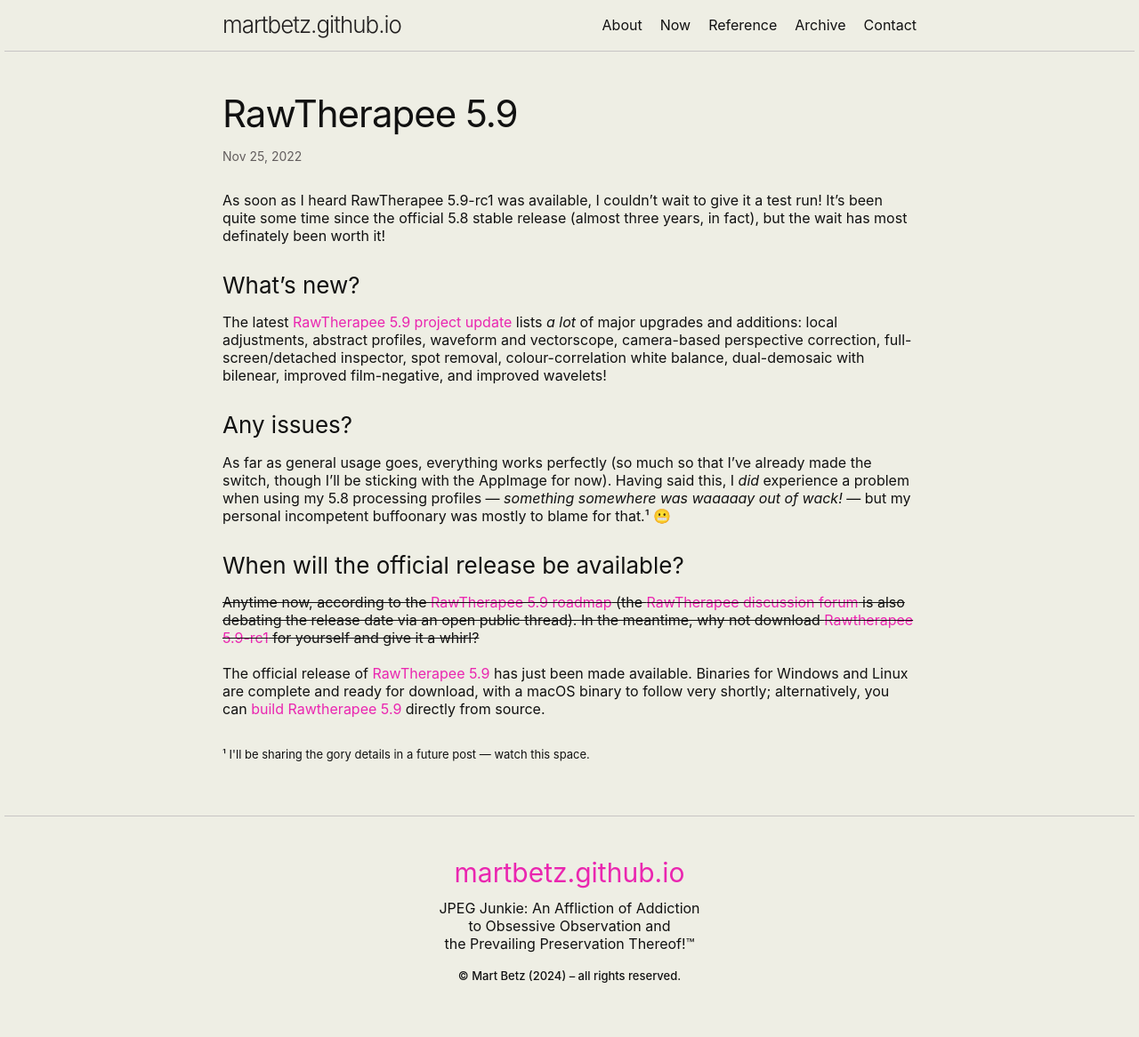
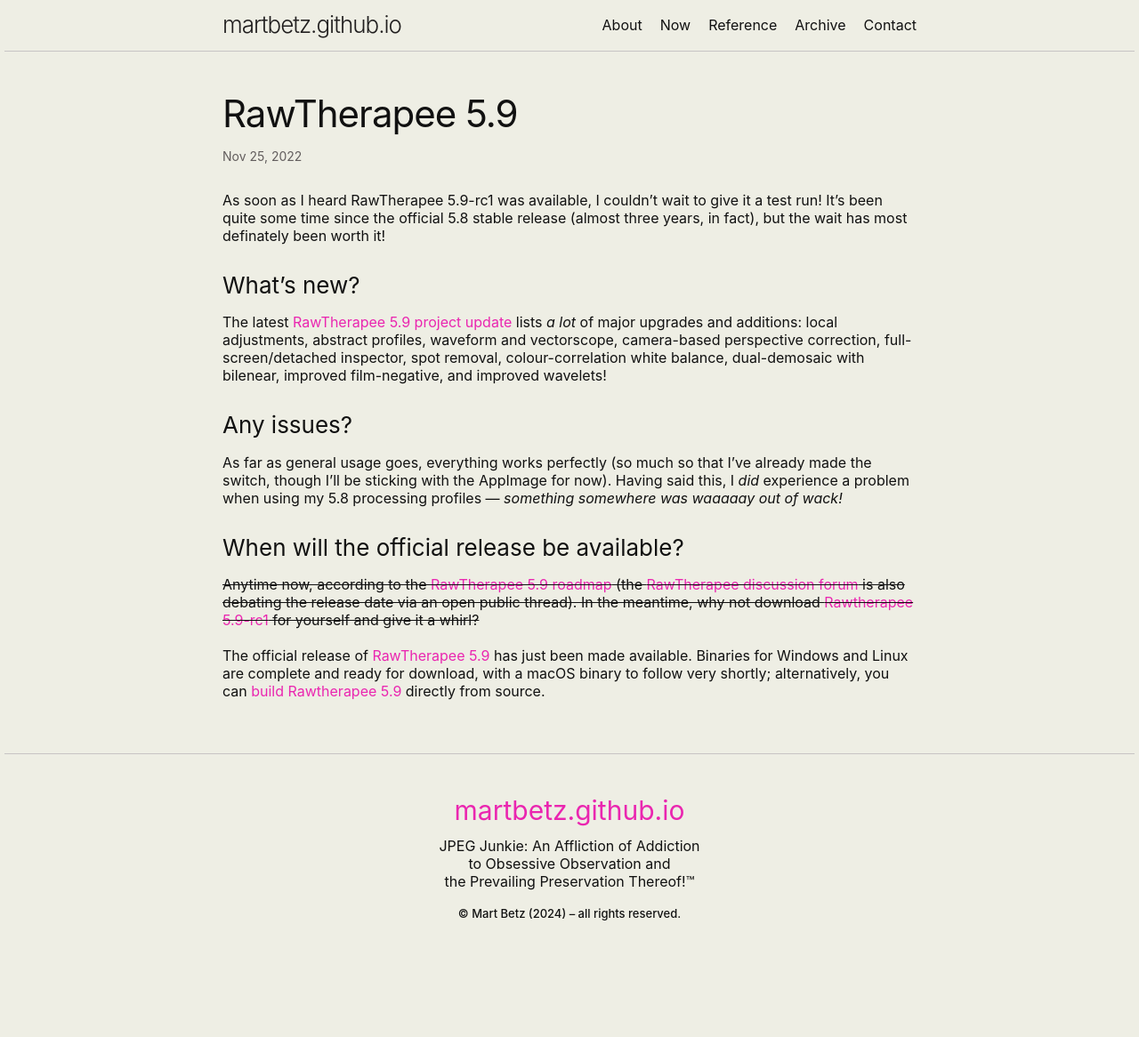
Before and after one commit to martbetz/martbetz.github.io, a Jekyll site: the page built from _posts/2022-11-25-rt5-9.md, in a window 1280 px wide. Shown: the whole page at 89% size. Built offline with Jekyll 4.4.1, drawn with Linux system fonts in a browser that asks for light colours; after the commit the page ends 1096 px from its top, so only the background shows below that.

Commit message:
Update 2022-11-25-rt5-9.md

```diff
--- a/_posts/2022-11-25-rt5-9.md
+++ b/_posts/2022-11-25-rt5-9.md
@@ -19,16 +19,10 @@
 
 ### Any issues? ###
 
-As far as general usage goes, everything works perfectly (so much so that I've already made the switch, though I'll be sticking with the AppImage for now). Having said this, I _did_ experience a problem when using my 5.8 processing profiles&nbsp;— _something somewhere was waaaaay out of wack!_&nbsp;— but my personal incompetent buffoonary was mostly to blame for that.¹ 😬
+As far as general usage goes, everything works perfectly (so much so that I've already made the switch, though I'll be sticking with the AppImage for now). Having said this, I _did_ experience a problem when using my 5.8 processing profiles&nbsp;— _something somewhere was waaaaay out of wack!_
 
 ### When will the official release be available? ###
 
 <s>Anytime now, according to the <a href="https://github.com/Beep6581/RawTherapee/issues/5632">RawTherapee 5.9 roadmap</a> (the <a href="https://discuss.pixls.us/c/software/rawtherapee/14">RawTherapee discussion forum</a> is also debating the release date via an open public thread). In the meantime, why not download <a href="https://github.com/Beep6581/RawTherapee/releases">Rawtherapee 5.9-rc1</a> for yourself and give it a whirl?</s>
 <br>
 The official release of [RawTherapee 5.9](http://rawtherapee.com) has just been made available. Binaries for Windows and Linux are complete and ready for download, with a macOS binary to follow very shortly; alternatively, you can [build Rawtherapee 5.9](https://discuss.pixls.us/t/rawtherapee-5-9-released/33834/34?) directly from source.
-
-<p style="padding-top: 15px">
-<font size="2">
-¹ I'll be sharing the gory details in a future post&nbsp;— watch this space.
-</font>
-</p>
```
